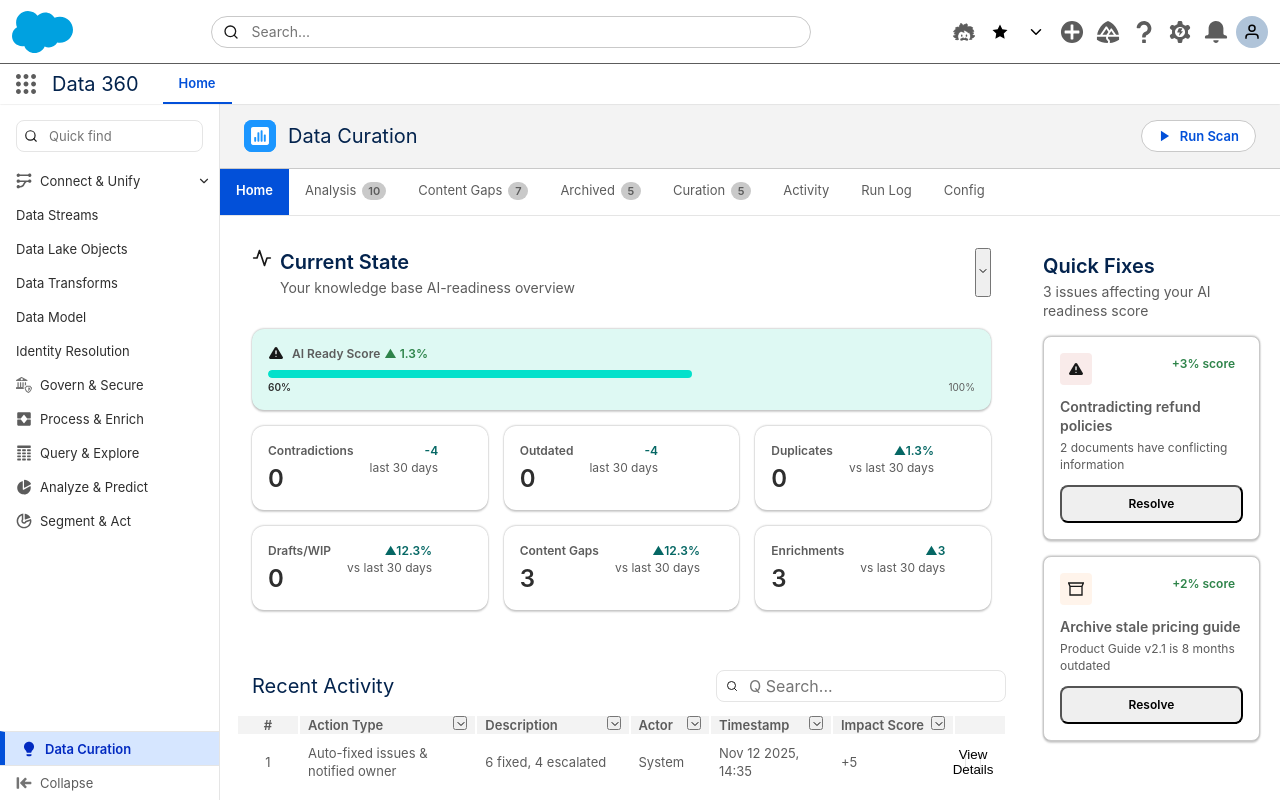
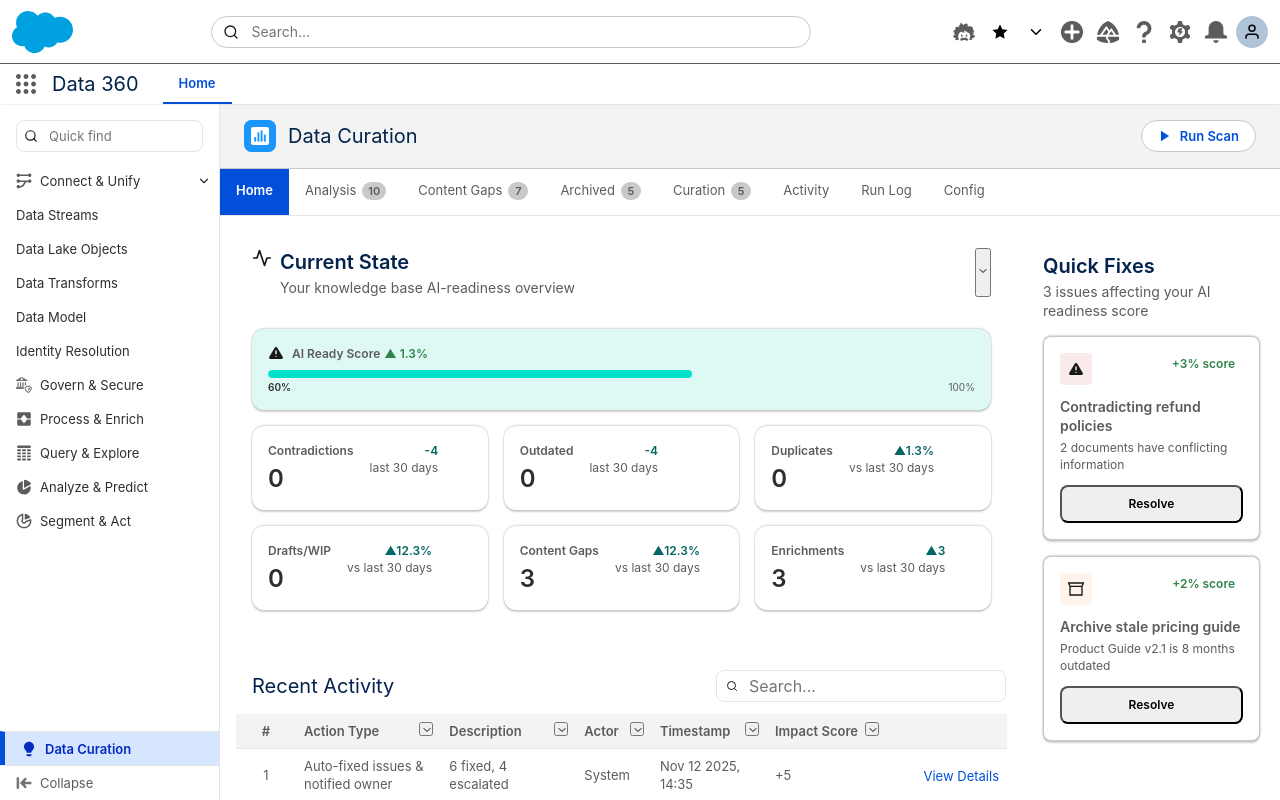
Before and after one commit to NoamVin602/TEST_Agent-ready-data, a Next.js app: page / in a window 1280 px wide. Built offline with nearby package versions, Linux system fonts and the light colour scheme.

Commit message:
Fix Recent Activity table styling to match Figma: Update header background to light grey, change View Details to link, update search placeholder, improve table borders and spacing

```diff
--- a/app/components/dashboard/RecentActivityTable.tsx
+++ b/app/components/dashboard/RecentActivityTable.tsx
@@ -60,7 +60,7 @@
             <input
               type="text"
               className="slds-input"
-              placeholder="Q Search..."
+              placeholder="Search..."
               style={{
                 height: '32px',
                 paddingLeft: '32px',
@@ -86,94 +86,101 @@
           overflowX: 'auto'
         }}
       >
-        <table className="slds-table slds-table_cell-buffer slds-table_bordered">
+        <table className="slds-table slds-table_cell-buffer slds-table_bordered" style={{ borderCollapse: 'separate', borderSpacing: 0 }}>
           <thead>
-            <tr className="slds-line-height_reset">
-              <th scope="col" style={{ width: '60px', backgroundColor: 'var(--slds-g-color-surface-container-2)' }}>
-                <div className="slds-truncate slds-text-body_semibold" title="#" style={{ fontSize: 'var(--slds-g-font-scale-base)', lineHeight: '18px', color: 'var(--slds-g-color-on-surface-1)' }}>#</div>
+            <tr className="slds-line-height_reset" style={{ backgroundColor: '#F3F3F3' }}>
+              <th scope="col" style={{ width: '60px', backgroundColor: '#F3F3F3', padding: 'var(--slds-g-spacing-2)', borderBottom: '1px solid #E5E5E5' }}>
+                <div className="slds-truncate slds-text-body_semibold" title="#" style={{ fontFamily: 'var(--slds-g-font-family)', fontSize: 'var(--slds-g-font-scale-base)', lineHeight: '18px', fontWeight: 'var(--slds-g-font-weight-6)', color: 'var(--slds-g-color-on-surface-1)' }}>#</div>
               </th>
-              <th scope="col" style={{ backgroundColor: 'var(--slds-g-color-surface-container-2)' }}>
-                <div className="slds-grid slds-grid_align-spread slds-grid_vertical-align-center" style={{ padding: '0 var(--slds-g-spacing-2)' }}>
-                  <div className="slds-truncate slds-text-body_semibold" title="Action Type" style={{ fontSize: 'var(--slds-g-font-scale-base)', lineHeight: '18px', color: 'var(--slds-g-color-on-surface-1)' }}>Action Type</div>
-                  <button className="slds-button slds-button_icon slds-button_icon-small" style={{ width: '14px', height: '14px' }} aria-label="Sort">
+              <th scope="col" style={{ backgroundColor: '#F3F3F3', padding: 'var(--slds-g-spacing-2)', borderBottom: '1px solid #E5E5E5' }}>
+                <div className="slds-grid slds-grid_align-spread slds-grid_vertical-align-center" style={{ padding: '0' }}>
+                  <div className="slds-truncate slds-text-body_semibold" title="Action Type" style={{ fontFamily: 'var(--slds-g-font-family)', fontSize: 'var(--slds-g-font-scale-base)', lineHeight: '18px', fontWeight: 'var(--slds-g-font-weight-6)', color: 'var(--slds-g-color-on-surface-1)' }}>Action Type</div>
+                  <button className="slds-button slds-button_icon slds-button_icon-small" style={{ width: '14px', height: '14px', marginLeft: 'var(--slds-g-spacing-1)' }} aria-label="Sort">
                     <ChevronDownIcon size={12} color="var(--slds-g-color-on-surface-3)" />
                   </button>
                 </div>
               </th>
-              <th scope="col" style={{ backgroundColor: 'var(--slds-g-color-surface-container-2)' }}>
-                <div className="slds-grid slds-grid_align-spread slds-grid_vertical-align-center" style={{ padding: '0 var(--slds-g-spacing-2)' }}>
-                  <div className="slds-truncate slds-text-body_semibold" title="Description" style={{ fontSize: 'var(--slds-g-font-scale-base)', lineHeight: '18px', color: 'var(--slds-g-color-on-surface-1)' }}>Description</div>
-                  <button className="slds-button slds-button_icon slds-button_icon-small" style={{ width: '14px', height: '14px' }} aria-label="Sort">
+              <th scope="col" style={{ backgroundColor: '#F3F3F3', padding: 'var(--slds-g-spacing-2)', borderBottom: '1px solid #E5E5E5' }}>
+                <div className="slds-grid slds-grid_align-spread slds-grid_vertical-align-center" style={{ padding: '0' }}>
+                  <div className="slds-truncate slds-text-body_semibold" title="Description" style={{ fontFamily: 'var(--slds-g-font-family)', fontSize: 'var(--slds-g-font-scale-base)', lineHeight: '18px', fontWeight: 'var(--slds-g-font-weight-6)', color: 'var(--slds-g-color-on-surface-1)' }}>Description</div>
+                  <button className="slds-button slds-button_icon slds-button_icon-small" style={{ width: '14px', height: '14px', marginLeft: 'var(--slds-g-spacing-1)' }} aria-label="Sort">
                     <ChevronDownIcon size={12} color="var(--slds-g-color-on-surface-3)" />
                   </button>
                 </div>
               </th>
-              <th scope="col" style={{ backgroundColor: 'var(--slds-g-color-surface-container-2)' }}>
-                <div className="slds-grid slds-grid_align-spread slds-grid_vertical-align-center" style={{ padding: '0 var(--slds-g-spacing-2)' }}>
-                  <div className="slds-truncate slds-text-body_semibold" title="Actor" style={{ fontSize: 'var(--slds-g-font-scale-base)', lineHeight: '18px', color: 'var(--slds-g-color-on-surface-1)' }}>Actor</div>
-                  <button className="slds-button slds-button_icon slds-button_icon-small" style={{ width: '14px', height: '14px' }} aria-label="Sort">
+              <th scope="col" style={{ backgroundColor: '#F3F3F3', padding: 'var(--slds-g-spacing-2)', borderBottom: '1px solid #E5E5E5' }}>
+                <div className="slds-grid slds-grid_align-spread slds-grid_vertical-align-center" style={{ padding: '0' }}>
+                  <div className="slds-truncate slds-text-body_semibold" title="Actor" style={{ fontFamily: 'var(--slds-g-font-family)', fontSize: 'var(--slds-g-font-scale-base)', lineHeight: '18px', fontWeight: 'var(--slds-g-font-weight-6)', color: 'var(--slds-g-color-on-surface-1)' }}>Actor</div>
+                  <button className="slds-button slds-button_icon slds-button_icon-small" style={{ width: '14px', height: '14px', marginLeft: 'var(--slds-g-spacing-1)' }} aria-label="Sort">
                     <ChevronDownIcon size={12} color="var(--slds-g-color-on-surface-3)" />
                   </button>
                 </div>
               </th>
-              <th scope="col" style={{ backgroundColor: 'var(--slds-g-color-surface-container-2)' }}>
-                <div className="slds-grid slds-grid_align-spread slds-grid_vertical-align-center" style={{ padding: '0 var(--slds-g-spacing-2)' }}>
-                  <div className="slds-truncate slds-text-body_semibold" title="Timestamp" style={{ fontSize: 'var(--slds-g-font-scale-base)', lineHeight: '18px', color: 'var(--slds-g-color-on-surface-1)' }}>Timestamp</div>
-                  <button className="slds-button slds-button_icon slds-button_icon-small" style={{ width: '14px', height: '14px' }} aria-label="Sort">
+              <th scope="col" style={{ backgroundColor: '#F3F3F3', padding: 'var(--slds-g-spacing-2)', borderBottom: '1px solid #E5E5E5' }}>
+                <div className="slds-grid slds-grid_align-spread slds-grid_vertical-align-center" style={{ padding: '0' }}>
+                  <div className="slds-truncate slds-text-body_semibold" title="Timestamp" style={{ fontFamily: 'var(--slds-g-font-family)', fontSize: 'var(--slds-g-font-scale-base)', lineHeight: '18px', fontWeight: 'var(--slds-g-font-weight-6)', color: 'var(--slds-g-color-on-surface-1)' }}>Timestamp</div>
+                  <button className="slds-button slds-button_icon slds-button_icon-small" style={{ width: '14px', height: '14px', marginLeft: 'var(--slds-g-spacing-1)' }} aria-label="Sort">
                     <ChevronDownIcon size={12} color="var(--slds-g-color-on-surface-3)" />
                   </button>
                 </div>
               </th>
-              <th scope="col" style={{ width: '120px', backgroundColor: 'var(--slds-g-color-surface-container-2)' }}>
-                <div className="slds-grid slds-grid_align-spread slds-grid_vertical-align-center" style={{ padding: '0 var(--slds-g-spacing-2)' }}>
-                  <div className="slds-truncate slds-text-body_semibold" title="Impact Score" style={{ fontSize: 'var(--slds-g-font-scale-base)', lineHeight: '18px', color: 'var(--slds-g-color-on-surface-1)' }}>Impact Score</div>
-                  <button className="slds-button slds-button_icon slds-button_icon-small" style={{ width: '14px', height: '14px' }} aria-label="Sort">
+              <th scope="col" style={{ width: '120px', backgroundColor: '#F3F3F3', padding: 'var(--slds-g-spacing-2)', borderBottom: '1px solid #E5E5E5' }}>
+                <div className="slds-grid slds-grid_align-spread slds-grid_vertical-align-center" style={{ padding: '0' }}>
+                  <div className="slds-truncate slds-text-body_semibold" title="Impact Score" style={{ fontFamily: 'var(--slds-g-font-family)', fontSize: 'var(--slds-g-font-scale-base)', lineHeight: '18px', fontWeight: 'var(--slds-g-font-weight-6)', color: 'var(--slds-g-color-on-surface-1)' }}>Impact Score</div>
+                  <button className="slds-button slds-button_icon slds-button_icon-small" style={{ width: '14px', height: '14px', marginLeft: 'var(--slds-g-spacing-1)' }} aria-label="Sort">
                     <ChevronDownIcon size={12} color="var(--slds-g-color-on-surface-3)" />
                   </button>
                 </div>
               </th>
-              <th scope="col" style={{ width: '50px', backgroundColor: 'var(--slds-g-color-surface-container-2)' }}></th>
+              <th scope="col" style={{ width: '120px', backgroundColor: '#F3F3F3', padding: 'var(--slds-g-spacing-2)', borderBottom: '1px solid #E5E5E5' }}></th>
             </tr>
           </thead>
           <tbody>
             {activities.map((activity, index) => (
-              <tr key={activity.id} className="slds-hint-parent" style={{ height: '36px', minHeight: '30px' }}>
-                <td style={{ width: '60px', padding: 'var(--slds-g-spacing-2) var(--slds-g-spacing-2) var(--slds-g-spacing-2) var(--slds-g-spacing-0)' }}>
-                  <div className="slds-truncate slds-text-body" title={String(index + 1)} style={{ fontSize: 'var(--slds-g-font-scale-base)', lineHeight: '18px', color: 'var(--slds-g-color-on-surface-1)', textAlign: 'center' }}>{index + 1}</div>
+              <tr key={activity.id} className="slds-hint-parent" style={{ height: 'auto', minHeight: '36px', backgroundColor: '#FFFFFF', borderBottom: '1px solid #E5E5E5' }}>
+                <td style={{ width: '60px', padding: 'var(--slds-g-spacing-2)', textAlign: 'center' }}>
+                  <div className="slds-truncate slds-text-body" title={String(index + 1)} style={{ fontFamily: 'var(--slds-g-font-family)', fontSize: 'var(--slds-g-font-scale-base)', lineHeight: '18px', fontWeight: 'var(--slds-g-font-weight-4)', color: 'var(--slds-g-color-on-surface-1)' }}>{index + 1}</div>
                 </td>
                 <td style={{ padding: 'var(--slds-g-spacing-2)' }}>
-                  <div className="slds-truncate slds-text-body" title={activity.actionType} style={{ fontSize: 'var(--slds-g-font-scale-base)', lineHeight: '18px', color: 'var(--slds-g-color-on-surface-1)' }}>{activity.actionType}</div>
+                  <div className="slds-truncate slds-text-body" title={activity.actionType} style={{ fontFamily: 'var(--slds-g-font-family)', fontSize: 'var(--slds-g-font-scale-base)', lineHeight: '18px', fontWeight: 'var(--slds-g-font-weight-4)', color: 'var(--slds-g-color-on-surface-1)' }}>{activity.actionType}</div>
                 </td>
                 <td style={{ padding: 'var(--slds-g-spacing-2)' }}>
-                  <div className="slds-truncate slds-text-body" title={activity.description} style={{ fontSize: 'var(--slds-g-font-scale-base)', lineHeight: '18px', color: 'var(--slds-g-color-on-surface-1)' }}>{activity.description}</div>
+                  <div className="slds-truncate slds-text-body" title={activity.description} style={{ fontFamily: 'var(--slds-g-font-family)', fontSize: 'var(--slds-g-font-scale-base)', lineHeight: '18px', fontWeight: 'var(--slds-g-font-weight-4)', color: 'var(--slds-g-color-on-surface-1)' }}>{activity.description}</div>
                 </td>
                 <td style={{ padding: 'var(--slds-g-spacing-2)' }}>
-                  <div className="slds-truncate slds-text-body" title={activity.actor} style={{ fontSize: 'var(--slds-g-font-scale-base)', lineHeight: '18px', color: 'var(--slds-g-color-on-surface-1)' }}>{activity.actor}</div>
+                  <div className="slds-truncate slds-text-body" title={activity.actor} style={{ fontFamily: 'var(--slds-g-font-family)', fontSize: 'var(--slds-g-font-scale-base)', lineHeight: '18px', fontWeight: 'var(--slds-g-font-weight-4)', color: 'var(--slds-g-color-on-surface-1)' }}>{activity.actor}</div>
                 </td>
                 <td style={{ padding: 'var(--slds-g-spacing-2)' }}>
-                  <div className="slds-truncate slds-text-body" title={activity.timestamp} style={{ fontSize: 'var(--slds-g-font-scale-base)', lineHeight: '18px', color: 'var(--slds-g-color-on-surface-1)' }}>{activity.timestamp}</div>
+                  <div className="slds-truncate slds-text-body" title={activity.timestamp} style={{ fontFamily: 'var(--slds-g-font-family)', fontSize: 'var(--slds-g-font-scale-base)', lineHeight: '18px', fontWeight: 'var(--slds-g-font-weight-4)', color: 'var(--slds-g-color-on-surface-1)' }}>{activity.timestamp}</div>
                 </td>
                 <td style={{ padding: 'var(--slds-g-spacing-2)', width: '120px' }}>
-                  <div className="slds-truncate slds-text-body" title={activity.impactScore} style={{ fontSize: 'var(--slds-g-font-scale-base)', lineHeight: '18px', color: 'var(--slds-g-color-on-surface-1)' }}>{activity.impactScore}</div>
+                  <div className="slds-truncate slds-text-body" title={activity.impactScore} style={{ fontFamily: 'var(--slds-g-font-family)', fontSize: 'var(--slds-g-font-scale-base)', lineHeight: '18px', fontWeight: 'var(--slds-g-font-weight-4)', color: 'var(--slds-g-color-on-surface-1)' }}>{activity.impactScore}</div>
                 </td>
-                <td style={{ width: '50px', padding: '5px 10px' }}>
-                  <button
-                    className="slds-button slds-button_icon slds-button_icon-small"
-                    title="View Details"
+                <td style={{ width: '120px', padding: 'var(--slds-g-spacing-2)', textAlign: 'right' }}>
+                  <a
+                    href="#"
+                    onClick={(e) => {
+                      e.preventDefault();
+                      // Handle view details click
+                    }}
                     style={{
-                      width: '16px',
-                      height: '16px',
-                      border: '1px solid var(--slds-g-color-border-2)',
-                      borderRadius: 'var(--slds-g-radius-border-circle)',
-                      backgroundColor: 'var(--slds-g-color-neutral-base-100)',
-                      display: 'flex',
-                      alignItems: 'center',
-                      justifyContent: 'center'
+                      fontFamily: 'var(--slds-g-font-family)',
+                      fontSize: 'var(--slds-g-font-scale-base)',
+                      lineHeight: '18px',
+                      fontWeight: 'var(--slds-g-font-weight-4)',
+                      color: 'rgba(2, 80, 217, 1)',
+                      textDecoration: 'none',
+                      cursor: 'pointer'
+                    }}
+                    onMouseEnter={(e) => {
+                      e.currentTarget.style.textDecoration = 'underline';
+                    }}
+                    onMouseLeave={(e) => {
+                      e.currentTarget.style.textDecoration = 'none';
                     }}
                   >
-                    <MoreIcon size={8} color="rgba(2, 80, 217, 1)" />
-                    <span className="slds-assistive-text">View Details</span>
-                  </button>
+                    View Details
+                  </a>
                 </td>
               </tr>
             ))}
```
